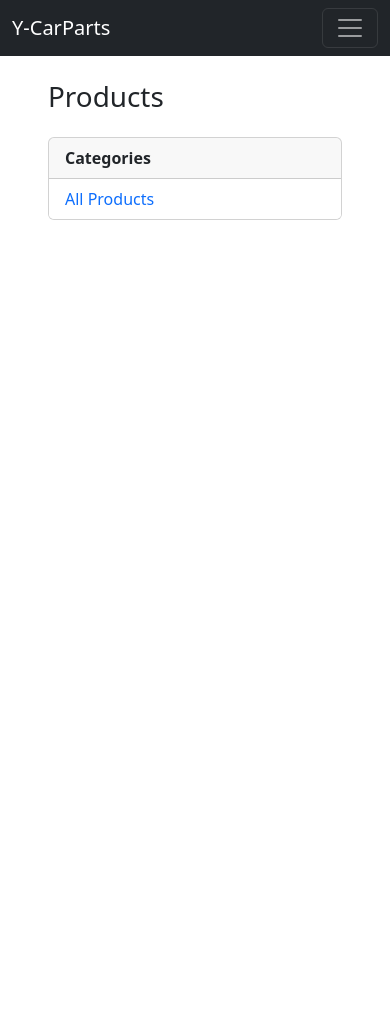
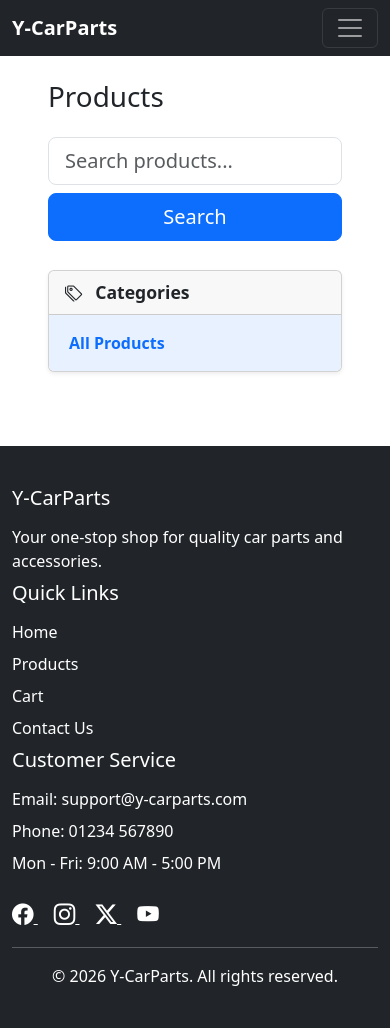
Before and after one commit to Y40Y50/Y-CarParts, a Django app: page /products/ in a window 390 px wide. Before the commit the page ends 220 px from the top, so only its background shows below. Run offline with Django 5.2, Linux system fonts and the light colour scheme; data that the repository does not hold is empty.

Commit message:
Responsive products page, search, categories and UI improvements

```diff
--- a/products/views.py
+++ b/products/views.py
@@ -1,18 +1,27 @@
 from django.shortcuts import render, get_object_or_404
 from .models import Product, Category
+from django.db.models import Q
 
 def home(request):
     return render(request, 'home.html')
 
 def product_list(request):
-    category_id = request.GET.get('category')
+    products = Product.objects.all()
+    categories = Category.objects.all()
 
-    products = Product.objects.all()
+    selected_category = request.GET.get('category')
+    search_query = request.GET.get('search')
 
-    if category_id:
-        products = products.filter(category_id=category_id)
+    if selected_category:
+        products = products.filter(
+            category_id=selected_category
+        )
 
-    categories = Category.objects.all()
+    if search_query:
+        products = products.filter(
+            Q(name__icontains=search_query) |
+            Q(description__icontains=search_query)
+        )
 
     return render(
         request,
@@ -20,6 +29,8 @@ def product_list(request):
         {
             'products': products,
             'categories': categories,
+            'selected_category': selected_category,
+            'search_query': search_query,
         }
     )
 
--- a/static/css/style.css
+++ b/static/css/style.css
@@ -1,31 +1,102 @@
 body {
-    background-color: #ffffff
+    background-color: #f8f9fa;
 }
 
-.card {
+/* Navbar */
+.navbar {
+    position: sticky !important;
+    top: 0;
+    z-index: 9999;
+    background-color: #212529;
+}
+.navbar-brand {
+    font-weight: bold;
+    font-size: 1.5rem;
+}
+.navbar .btn {
     transition: 0.3s;
 }
 
-.card:hover {
-    transform: translateY(-5px);
+.navbar .btn:hover {
+    transform: translateY(-2px);
+}
+/* Product Cards */
+.product-card {
+    border-radius: 12px;
+    overflow: hidden;
+    transition: all 0.3s ease;
 }
 
+.product-card:hover {
+    transform: translateY(-5px);
+    box-shadow: 0 8px 25px rgba(0,0,0,0.15);
+}
+
+.card-img-top {
+    padding: 10px;
+}
+
+/* Sidebar */
+.card-header {
+    font-size: 1.1rem;
+    font-weight: 600;
+}
+
+/* Footer */
 .footer {
     background: #212529;
     color: white;
-    text-align: center;
-    padding: 20px;
+    padding: 40px 0;
     margin-top: 50px;
 }
 
-.card {
-    transition: 0.3s;
+.footer h5 {
+    margin-bottom: 15px;
 }
 
-.card:hover {
-    transform: translateY(-5px);
+.footer p {
+    margin-bottom: 8px;
 }
 
+.product-card {
+    border-radius: 12px;
+    overflow: hidden;
+    transition: all 0.3s ease;
+    margin-bottom: 20px;
+}
+.active-category {
+    background-color: #eef4ff;
+    border-left: 4px solid #0d6efd;
+    font-weight: 600;
+}
+
+.category-card {
+    border-radius: 12px;
+    overflow: hidden;
+}
+
+.category-card .list-group-item {
+    padding: 16px 20px;
+}
+
+.category-card a {
+    color: #212529;
+    font-weight: 500;
+}
+
+.category-card a:hover {
+    color: #0d6efd;
+}
+.active-category {
+    background-color: #e7f1ff !important;
+}
+
+.active-category a {
+    color: #0d6efd !important;
+    font-weight: 600;
+}
+
+/* Mobile */
 @media (max-width: 768px) {
 
     h1 {
@@ -43,4 +114,9 @@ body {
     .navbar-brand {
         font-size: 1.2rem;
     }
+
+    .container-fluid {
+        padding-left: 15px !important;
+        padding-right: 15px !important;
+    }
 }
--- a/templates/base.html
+++ b/templates/base.html
@@ -8,6 +8,7 @@
     <title>Y-CarParts</title>
     <link rel="stylesheet" href="{% static 'css/style.css' %}">
     <link href="https://cdn.jsdelivr.net/npm/bootstrap@5.3.7/dist/css/bootstrap.min.css" rel="stylesheet">
+    <link rel="stylesheet" href="https://cdn.jsdelivr.net/npm/bootstrap-icons@1.11.3/font/bootstrap-icons.min.css">
     <script src="https://cdn.jsdelivr.net/npm/bootstrap@5.3.7/dist/js/bootstrap.bundle.min.js"></script>
 </head>
 
@@ -24,7 +25,7 @@
 
             <div class="collapse navbar-collapse" id="navbarNav">
 
-                <div class="ms-auto">
+                <div class="ms-auto d-flex flex-column flex-lg-row gap-2">
                     <a href="{% url 'home' %}"
                         class="btn {% if request.path == '/' %}btn-primary{% else %}btn-outline-light{% endif %}">
                         Home
@@ -50,7 +51,62 @@
         {% block content %}
         {% endblock %}
     </div>
+    <footer class="footer">
 
+        <div class="container">
+
+            <div class="row">
+
+                <div class="col-md-4">
+                    <h5>Y-CarParts</h5>
+                    <p>Your one-stop shop for quality car parts and accessories.</p>
+                </div>
+
+                <div class="col-md-4">
+                    <h5>Quick Links</h5>
+                    <p>Home</p>
+                    <p>Products</p>
+                    <p>Cart</p>
+                    <p>Contact Us</p>
+                </div>
+
+                <div class="col-md-4">
+                    <h5>Customer Service</h5>
+                    <p>Email: support@y-carparts.com</p>
+                    <p>Phone: 01234 567890</p>
+                    <p>Mon - Fri: 9:00 AM - 5:00 PM</p>
+                </div>
+                <div class="mt-3">
+
+                    <a href="https://facebook.com" target="_blank" class="text-white me-3">
+                        <i class="bi bi-facebook fs-4"></i>
+                    </a>
+
+                    <a href="https://instagram.com" target="_blank" class="text-white me-3">
+                        <i class="bi bi-instagram fs-4"></i>
+                    </a>
+
+                    <a href="https://twitter.com" target="_blank" class="text-white me-3">
+                        <i class="bi bi-twitter-x fs-4"></i>
+                    </a>
+
+                    <a href="https://youtube.com" target="_blank" class="text-white">
+                        <i class="bi bi-youtube fs-4"></i>
+                    </a>
+
+                </div>
+
+            </div>
+
+            <hr>
+
+            <p class="text-center mb-0">
+                © 2026 Y-CarParts. All rights reserved.
+            </p>
+
+        </div>
+
+    </footer>
 </body>
 
 </html>
--- a/templates/products/product_list.html
+++ b/templates/products/product_list.html
@@ -3,28 +3,62 @@
 {% block content %}
 
 <h1 class="mb-4">Products</h1>
+<form method="GET" action="{% url 'products' %}">
+    <div class="row mb-4">
+
+        <div class="col-md-10">
+            <input
+                type="text"
+                name="search"
+                value="{{ search_query|default:'' }}"
+                class="form-control form-control-lg"
+                placeholder="Search products...">
+        </div>
+
+        <div class="col-md-2 mt-2 mt-md-0">
+            <button type="submit" class="btn btn-primary btn-lg w-100">
+                Search
+            </button>
+        </div>
+
+    </div>
+</form>
 
 <div class="row">
 
     <!-- Categories Sidebar -->
-    <div class="col-lg-2 mb-4">
+    <div class="col-lg-3 col-md-4 mb-4">
 
-        <div class="card">
+        <div class="card category-card shadow-sm">
             <div class="card-header">
-                <strong>Categories</strong>
+                <i class="bi bi-tags"></i>
+                <strong class="ms-2">Categories</strong>
             </div>
 
             <ul class="list-group list-group-flush">
 
-                <li class="list-group-item">
+                <li class="list-group-item {% if not selected_category %}active-category{% endif %}">
                     <a href="{% url 'products' %}" class="text-decoration-none">
                         All Products
                     </a>
                 </li>
 
                 {% for category in categories %}
-                <li class="list-group-item">
+                <li
+                    class="list-group-item {% if selected_category == category.id|stringformat:'s' %}active-category{% endif %}">
                     <a href="{% url 'products' %}?category={{ category.id }}" class="text-decoration-none">
+                        {% if category.name == "Engine Oil" %}
+                        <i class="bi bi-droplet"></i>
+                        {% elif category.name == "Brake Parts" %}
+                        <i class="bi bi-disc"></i>
+                        {% elif category.name == "Batteries" %}
+                        <i class="bi bi-battery"></i>
+                        {% elif category.name == "Filters" %}
+                        <i class="bi bi-funnel"></i>
+                        {% elif category.name == "Accessories" %}
+                        <i class="bi bi-gear"></i>
+                        {% endif %}
+
                         {{ category.name }}
                     </a>
                 </li>
@@ -36,15 +70,15 @@
     </div>
 
     <!-- Products Area -->
-    <div class="col-lg-10">
+    <div class="col-lg-9 col-md-8">
 
         <div class="row">
 
             {% for product in products %}
 
-            <div class="col-12 col-sm-6 col-lg-3 mb-4">
+            <div class="col-12 col-md-6 col-lg-4 mb-4">
 
-                <div class="card h-100">
+                <div class="card h-100 shadow-sm product-card">
 
                     {% if product.image %}
                     <img src="{{ product.image.url }}" class="card-img-top" alt="{{ product.name }}"
@@ -67,12 +101,12 @@
                             Stock: {{ product.stock }}
                         </p>
 
-                        <div class="mt-auto">
-                            <a href="{% url 'product_detail' product.id %}" class="btn btn-primary btn-sm">
+                        <div class="d-grid gap-2">
+                            <a href="{% url 'product_detail' product.id %}" class="btn btn-outline-primary">
                                 View Details
                             </a>
 
-                            <a href="{% url 'add_to_cart' product.id %}" class="btn btn-success btn-sm">
+                            <a href="{% url 'add_to_cart' product.id %}" class="btn btn-success">
                                 Add To Cart
                             </a>
                         </div>
```
